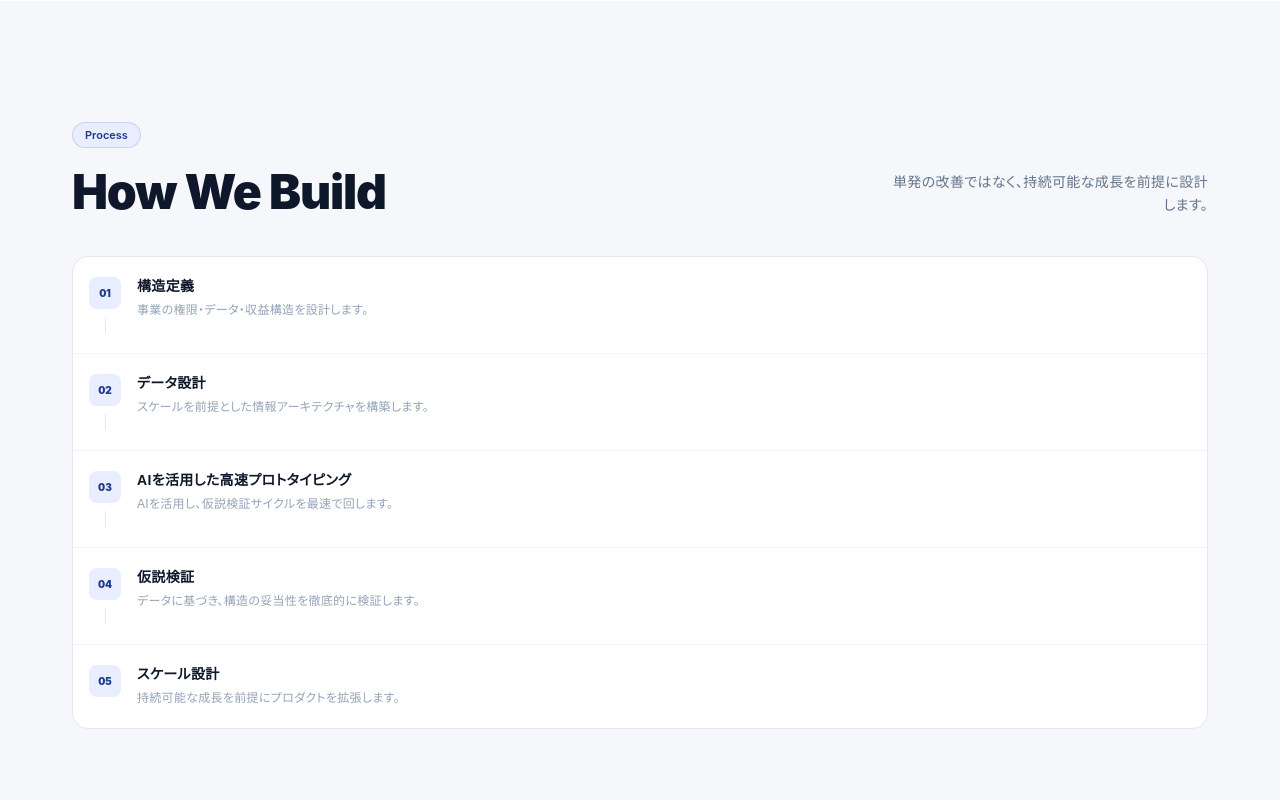
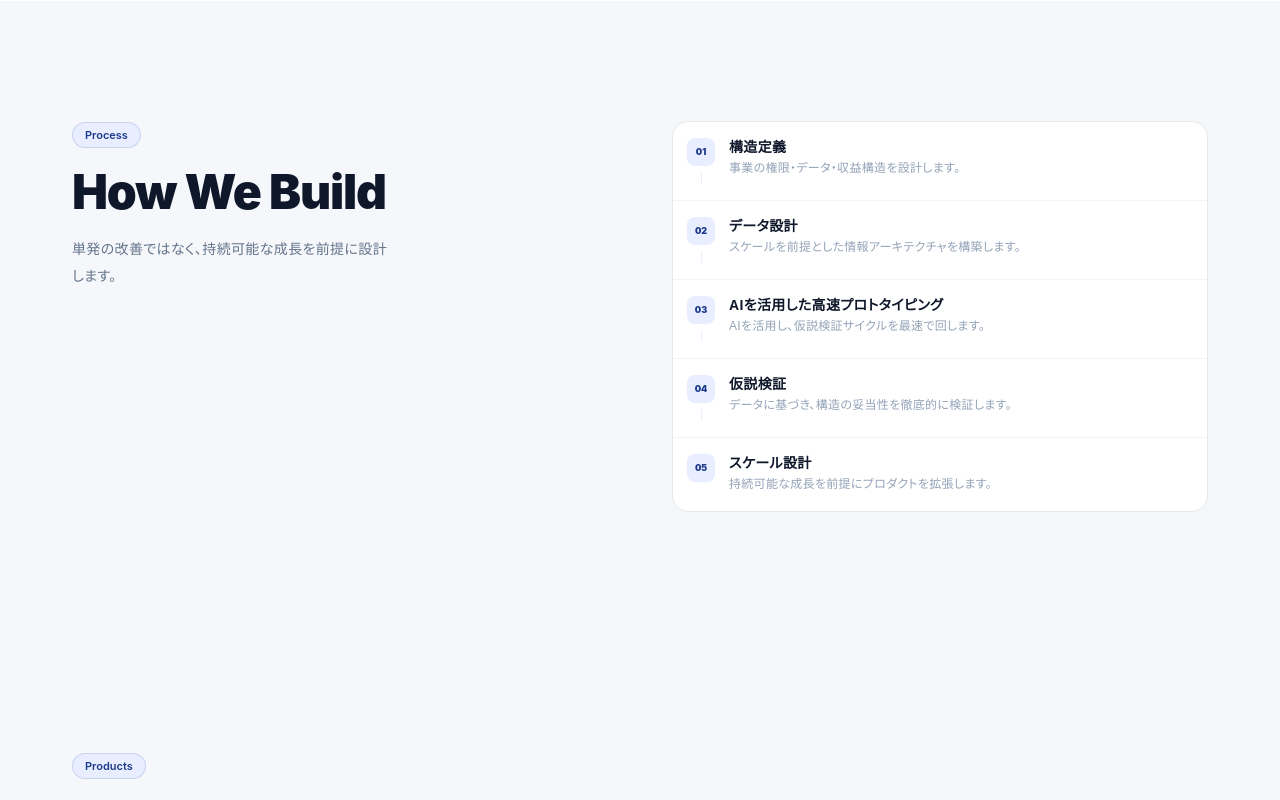
Before and after one commit to Anvia-a/anvia-corporate, a Next.js app: page / in a window 1280 px wide. Shown: the part 2200-3000 px from the top of the page. Built offline with nearby package versions, Linux system fonts and the light colour scheme.

Commit message:
Finalize hero scroll gate and section layout refinements

```diff
--- a/components/sections/ContactSection.tsx
+++ b/components/sections/ContactSection.tsx
@@ -98,8 +98,8 @@ export function ContactSection() {
               style={{ background: "rgba(255,255,255,0.7)", border: "1px solid #E6E8EB" }}
             >
               {([
-                { key: "individual" as Tab, label: "Individual" },
-                { key: "corporate"  as Tab, label: "Business"   },
+                { key: "individual" as Tab, label: "個人" },
+                { key: "corporate"  as Tab, label: "法人" },
               ]).map((t) => (
                 <button
                   key={t.key}
--- a/components/sections/HeroSection.tsx
+++ b/components/sections/HeroSection.tsx
@@ -34,14 +34,16 @@ const PolyhedronCanvas = dynamic(
  * and only drives colour tokens + the R3F canvas prop, so re-render cost is minimal.
  */
 export function HeroSection() {
-  const outerRef = useRef<HTMLElement>(null);
-  const wipeRef  = useRef<HTMLDivElement>(null);
+  const outerRef  = useRef<HTMLElement>(null);
+  const wipeRef   = useRef<HTMLDivElement>(null);
+  const lightRef  = useRef<HTMLDivElement>(null);
   const darkRef  = useRef(false);
   const [dark, setDark] = React.useState(false);
 
   useEffect(() => {
     const outer = outerRef.current;
     const wipe  = wipeRef.current;
+    const light = lightRef.current;
     if (!outer || !wipe) return;
 
     const onScroll = () => {
@@ -54,6 +56,10 @@ export function HeroSection() {
 
       // Direct DOM write — no React re-render, no frame lag
       wipe.style.clipPath = `inset(${(1 - progress) * 100}% 0 0 0)`;
+      // Fade out light base so white rectangle does not show through wipe edges
+      if (lightRef.current) {
+        lightRef.current.style.opacity = String(1 - progress);
+      }
 
       // Dark threshold — only triggers a re-render on toggle
       const nowDark = progress > 0.55;
@@ -97,13 +103,15 @@ export function HeroSection() {
           overflow: "hidden",
         }}
       >
-        {/* Light base — always present underneath */}
+        {/* Light base — fades out as dark wipe advances */}
         <div
+          ref={lightRef}
           style={{
             position:   "absolute",
             inset:      0,
             background: "#F5F7FB",
             zIndex:     0,
+            willChange: "opacity",
           }}
         />
 
--- a/components/sections/HowWeBuildSection.tsx
+++ b/components/sections/HowWeBuildSection.tsx
@@ -15,24 +15,25 @@ export function HowWeBuildSection() {
   return (
     <section className="section-py" style={{ background: "#F5F7FB" }}>
       <div className="max-w-[1200px] mx-auto px-6 lg:px-8">
+        <div className="grid grid-cols-1 lg:grid-cols-2 gap-10 lg:gap-16 items-start">
 
-        {/* Header */}
-        <AnimatedSection className="mb-10">
+          {/* Left: sticky header */}
+          <AnimatedSection>
+            <div className="lg:sticky lg:top-28">
               <div className="pill-tag">Process</div>
-          <div className="flex flex-col lg:flex-row lg:items-end lg:justify-between gap-4">
               <h2
-              className="text-3xl md:text-5xl font-black text-[#0F172A]"
+                className="text-3xl md:text-5xl font-black text-[#0F172A] mb-5"
                 style={{ letterSpacing: "-0.025em" }}
               >
                 How We Build
               </h2>
-            <p className="text-slate-500 text-sm leading-relaxed jp lg:max-w-xs lg:text-right">
+              <p className="text-slate-500 text-sm leading-[1.9] jp max-w-xs">
                 単発の改善ではなく、持続可能な成長を前提に設計します。
               </p>
             </div>
           </AnimatedSection>
 
-        {/* Steps with vertical spine rail */}
+          {/* Right: step list with vertical spine */}
           <AnimatedSection delay={0.08}>
             <div
               className="rounded-2xl overflow-hidden"
@@ -41,39 +42,35 @@ export function HowWeBuildSection() {
               {STEPS.map((s, i) => (
                 <motion.div
                   key={s.n}
-                initial={{ opacity: 0, x: -8 }}
+                  initial={{ opacity: 0, x: -6 }}
                   whileInView={{ opacity: 1, x: 0 }}
                   viewport={{ once: true, amount: 0.2 }}
-                transition={{ duration: 0.4, delay: i * 0.06, ease: [0.22, 1, 0.36, 1] }}
+                  transition={{ duration: 0.38, delay: i * 0.05, ease: [0.22, 1, 0.36, 1] }}
                   className="flex items-stretch"
-                style={{
-                  borderBottom: i < STEPS.length - 1 ? "1px solid #F1F3F7" : "none",
-                }}
+                  style={{ borderBottom: i < STEPS.length - 1 ? "1px solid #F1F3F7" : "none" }}
                 >
-                {/* Left spine: step number + connecting line */}
+                  {/* Spine column */}
                   <div
                     className="flex flex-col items-center flex-shrink-0"
-                  style={{ width: 64, paddingTop: 20, paddingBottom: 20 }}
+                    style={{ width: 56, paddingTop: 16, paddingBottom: 16 }}
                   >
-                  {/* Number badge */}
                     <div
-                    className="w-8 h-8 rounded-lg flex items-center justify-center flex-shrink-0"
+                      className="w-7 h-7 rounded-lg flex items-center justify-center flex-shrink-0"
                       style={{ background: "#E8EEFF" }}
                     >
-                    <span className="text-[10px] font-black text-[#1E3A8A]">{s.n}</span>
+                      <span className="text-[9px] font-black text-[#1E3A8A]">{s.n}</span>
                     </div>
-                  {/* Vertical connector line (not on last item) */}
                     {i < STEPS.length - 1 && (
                       <div
-                      className="flex-1 mt-2"
-                      style={{ width: 1, background: "#E6E8EB", minHeight: 16 }}
+                        className="flex-1 mt-1.5"
+                        style={{ width: 1, background: "#E8EEFF", minHeight: 12 }}
                       />
                     )}
                   </div>
 
                   {/* Content */}
-                <div className="flex-1 py-5 pr-6">
-                  <p className="text-sm font-bold text-[#0F172A] jp leading-snug mb-1">{s.title}</p>
+                  <div className="flex-1 py-4 pr-5">
+                    <p className="text-sm font-bold text-[#0F172A] jp leading-snug mb-0.5">{s.title}</p>
                     <p className="text-xs text-slate-400 jp leading-relaxed">{s.desc}</p>
                   </div>
                 </motion.div>
@@ -81,6 +78,7 @@ export function HowWeBuildSection() {
             </div>
           </AnimatedSection>
         </div>
+      </div>
     </section>
   );
 }
```
Lines whose indentation alone changed are shown as unchanged.
